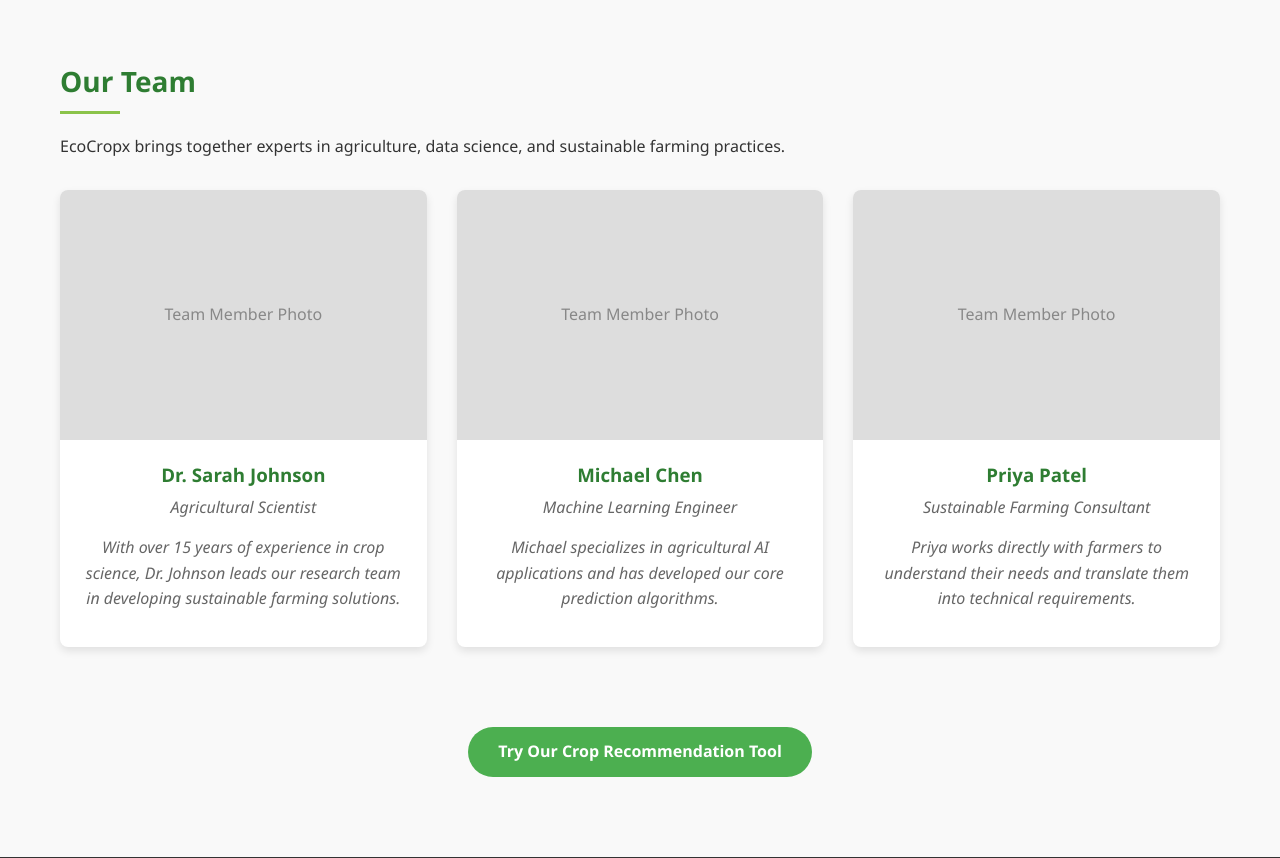
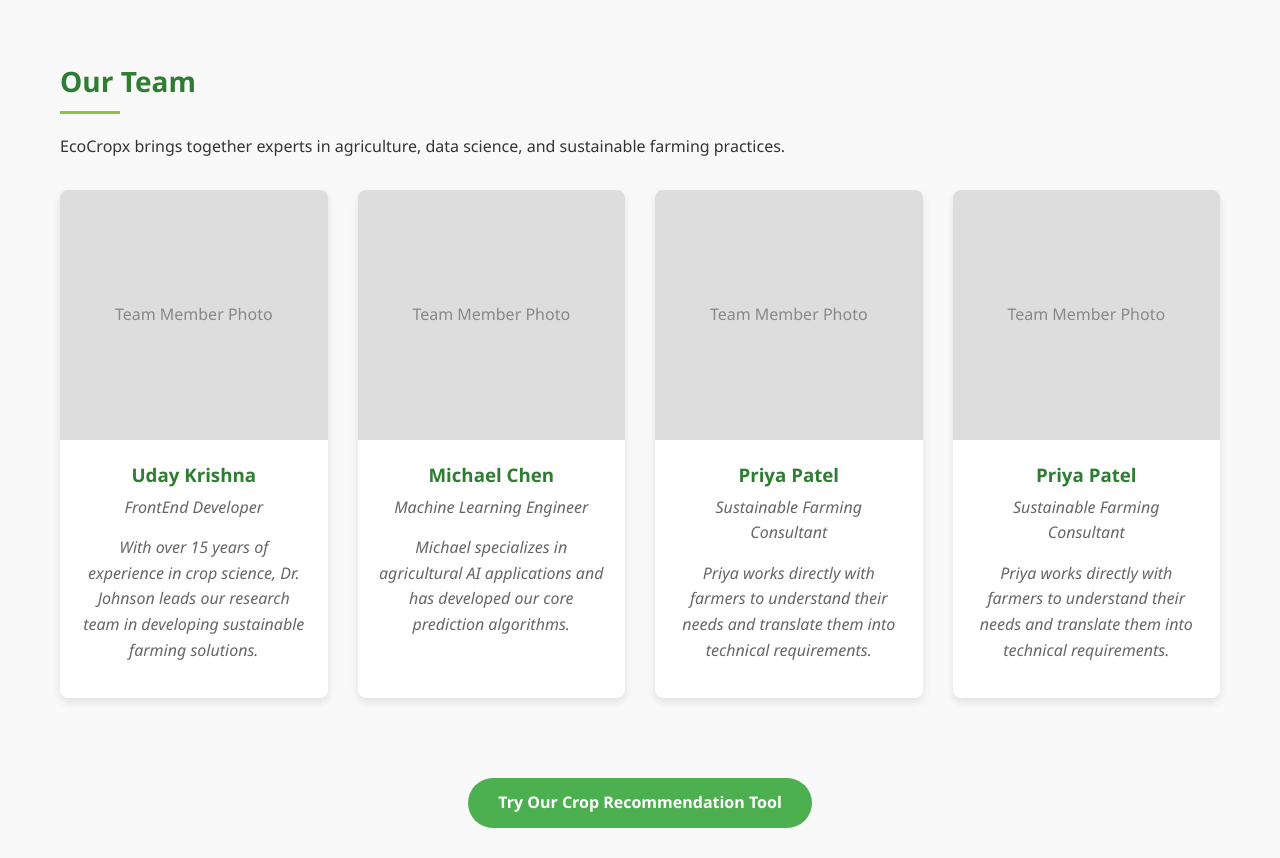
Before and after one commit to Udaya-Krishna/flask_crop, a Flask app: page /about in a window 1280 px wide. Shown: the part 1707-2565 px from the top of the page. Run offline with Flask 3, Linux system fonts and the light colour scheme; parts of the project's set-up code (start-up, migrations or seed data) failed here and were passed over.

Commit message:
no changes

```diff
--- a/templates/About.html
+++ b/templates/About.html
@@ -88,8 +88,8 @@
                 <div class="team-member">
                     <div class="team-photo">Team Member Photo</div>
                     <div class="team-info">
-                        <h3>Dr. Sarah Johnson</h3>
-                        <p>Agricultural Scientist</p>
+                        <h3>Uday Krishna</h3>
+                        <p>FrontEnd Developer</p>
                         <p>With over 15 years of experience in crop science, Dr. Johnson leads our research team in developing sustainable farming solutions.</p>
                     </div>
                 </div>
@@ -109,6 +109,13 @@
                         <p>Priya works directly with farmers to understand their needs and translate them into technical requirements.</p>
                     </div>
                 </div>
+                <div class="team-member">
+                    <div class="team-photo">Team Member Photo</div>
+                    <div class="team-info">
+                        <h3>Priya Patel</h3>
+                        <p>Sustainable Farming Consultant</p>
+                        <p>Priya works directly with farmers to understand their needs and translate them into technical requirements.</p>
+                    </div>
             </div>
         </section>
 
```
